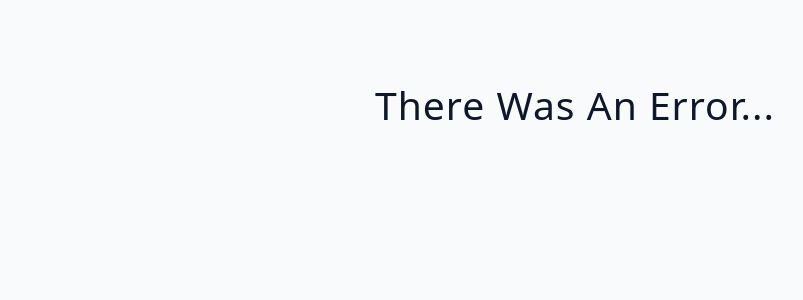
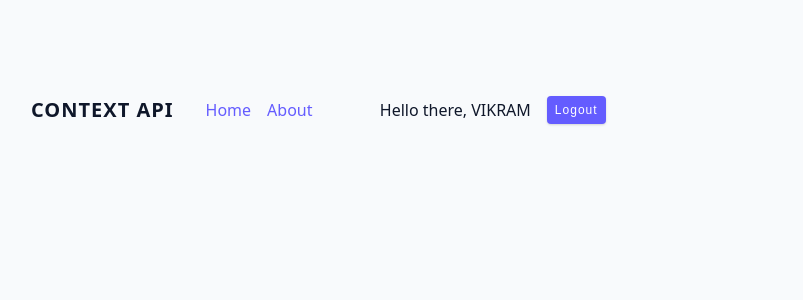
Before and after one commit to VikramNaik26/React-Advanced, a React (Vite) app: page / in a window 1280 px wide. Shown: the top 300 px of the page, without its empty margins (65-868 px from the left). Built offline with nearby package versions, Linux system fonts and the light colour scheme; no server answers.

Commit message:
context api set up

```diff
--- a/src/App.jsx
+++ b/src/App.jsx
@@ -1,7 +1,8 @@
 // import Example from './project-structure/Example'
 // import List from './leverage-javascript/List'
 
-import FetchData from "./custom-hools/fetch-data"
+import Navbar from "./context-api/Navbar"
+
 
 
 // import OtherInputs from './forms/other-inputs'
@@ -11,7 +12,7 @@ function App() {
     <div className="container">
       {/* <Example /> */}
       {/* <List /> */}
-      <FetchData/>
+      <Navbar/>
     </div>
   )
 }
--- /dev/null
+++ b/src/context-api/NavLinks.jsx
@@ -0,0 +1,18 @@
+import UserContainer from './UserContainer'
+
+const NavLinks = ({ user, logout }) => {
+  return (
+    <div className="nav-container">
+      <ul className="nav-links">
+        <li>
+          <a href="">home</a>
+        </li>
+        <li>
+          <a href="">about</a>
+        </li>
+      </ul>
+      <UserContainer user={user} logout={logout} />
+    </div>
+  )
+}
+export default NavLinks
--- /dev/null
+++ b/src/context-api/Navbar.jsx
@@ -0,0 +1,17 @@
+import { useState } from 'react'
+import NavLinks from './NavLinks'
+
+const Navbar = () => {
+  const [user, setUser] = useState({ name: 'Vikram' })
+  const logout = () => {
+    setUser()
+  }
+
+  return (
+    <nav className="navbar">
+      <h5 style={{ textTransform: 'uppercase' }}>context api</h5>
+      <NavLinks user={user} logout={logout} />
+    </nav>
+  )
+}
+export default Navbar
--- /dev/null
+++ b/src/context-api/UserContainer.jsx
@@ -0,0 +1,17 @@
+const UserContainer = ({ user, logout }) => {
+  return (
+    <div className="user-container">
+      {user ? (
+        <>
+          <p>Hello there, {user?.name?.toUpperCase()} </p>
+          <button type="button" className="btn" onClick={logout}>
+            logout
+          </button>
+        </>
+      ) : (
+        <p>Please Login</p>
+      )}
+    </div>
+  )
+}
+export default UserContainer
```
